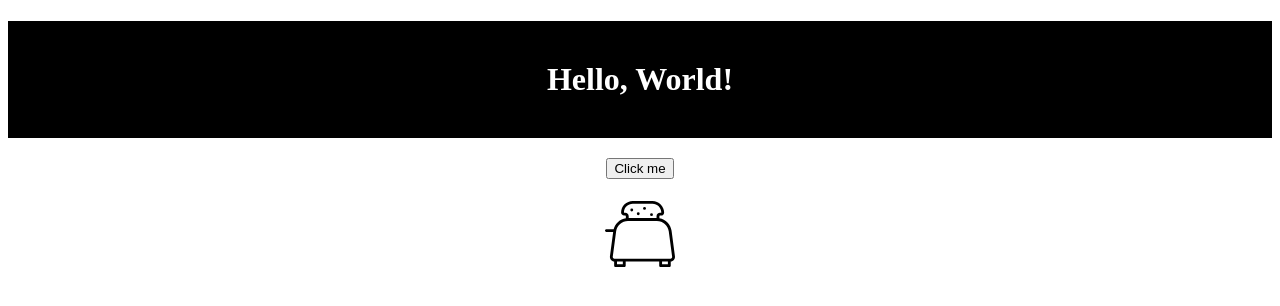
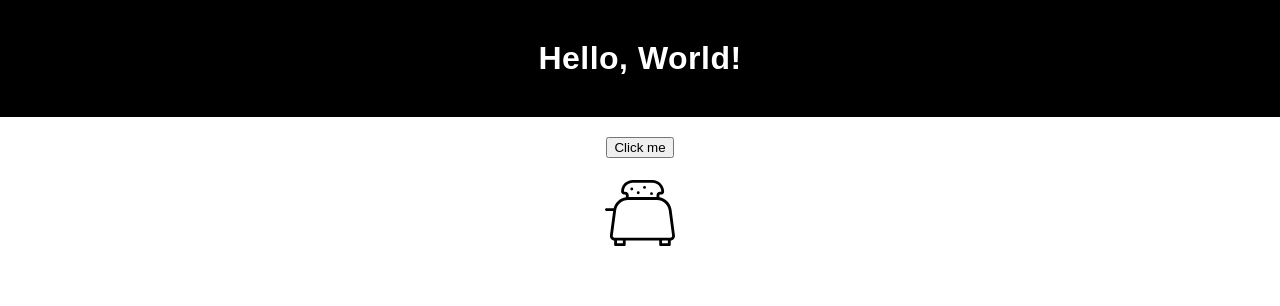
Before and after one commit to jbadavis/react-universal, a React app: page / in a window 1280 px wide. Shown: the top 306 px of the page. Built offline with nearby package versions, Linux system fonts and the light colour scheme; the HTML template or start-up script is replaced by a standard one.

Commit message:
Base styles readded

```diff
--- a/src/app/App.js
+++ b/src/app/App.js
@@ -2,7 +2,7 @@ import React from 'react';
 
 import HelloWorld from './components/HelloWorld/HelloWorld';
 
-// import styles from '../scss/_core.scss';
+import styles from '../scss/core.scss';
 
 if (module.hot) {
   module.hot.accept();
--- a/src/scss/_core.scss
+++ /dev/null
@@ -1,2 +0,0 @@
-@import "./libraries/libraries";
-@import "./typography/typography";
--- /dev/null
+++ b/src/scss/core.scss
@@ -0,0 +1,15 @@
+@import "./libraries/libraries";
+@import "./typography/typography";
+
+// The Babel Webpack build requires that something be defined here
+// otherwise an empty object is returned.
+:local {
+  .body {
+    background: white;
+    color: black;
+  }
+}
+
+body {
+  @extend .body;
+}
--- a/webpack/webpack.config.babel.js
+++ b/webpack/webpack.config.babel.js
@@ -1,25 +1,20 @@
+const ExtractTextPlugin = require('extract-text-webpack-plugin');
+
 module.exports = {
   output: {
     libraryTarget: 'commonjs2',
   },
   module: {
-    loaders: [
+    rules: [
       {
-        test: /\.(sass|scss|css)$/,
-        use: [{
-          loader: "style-loader"
-        },
-        {
-          loader: "css-loader",
-          options: {
-            module: true,
-            localIdentName: '[name]__[local]',
-            importLoaders: 1,
-          }
-        },
-        {
-          loader: "sass-loader"
-        }]
+        test: /\.scss$/,
+        use: ExtractTextPlugin.extract({
+          fallback: 'style-loader',
+          use: [
+            'css-loader?localIdentName=[name]__[local]',
+            'sass-loader'
+          ]
+        })
       },
       {
         test: /\.(jpg|png|svg)$/,
@@ -29,4 +24,7 @@ module.exports = {
       }
     ],
   },
+  plugins: [
+    new ExtractTextPlugin({ disable: true }),
+  ],
 };
```
